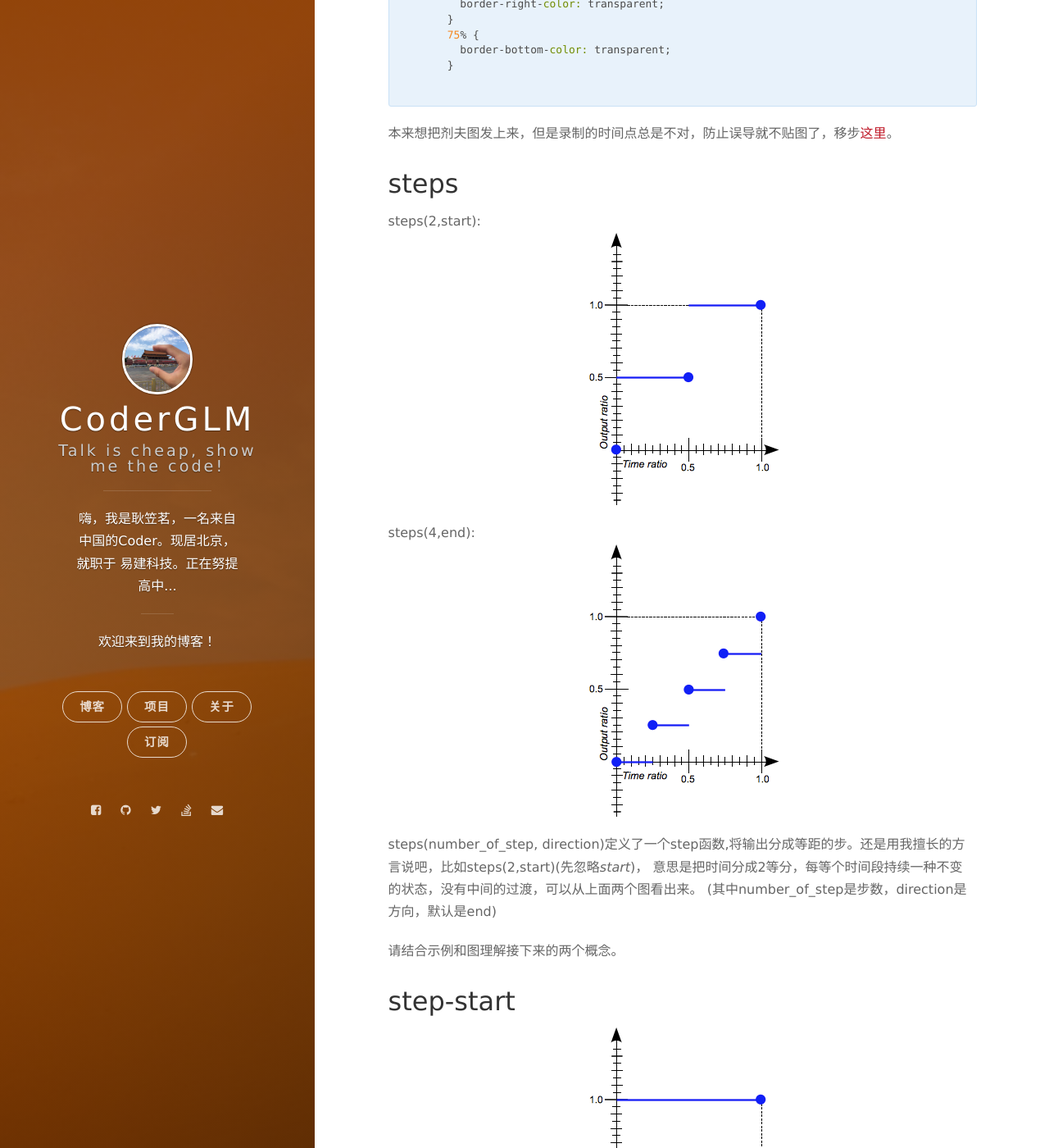
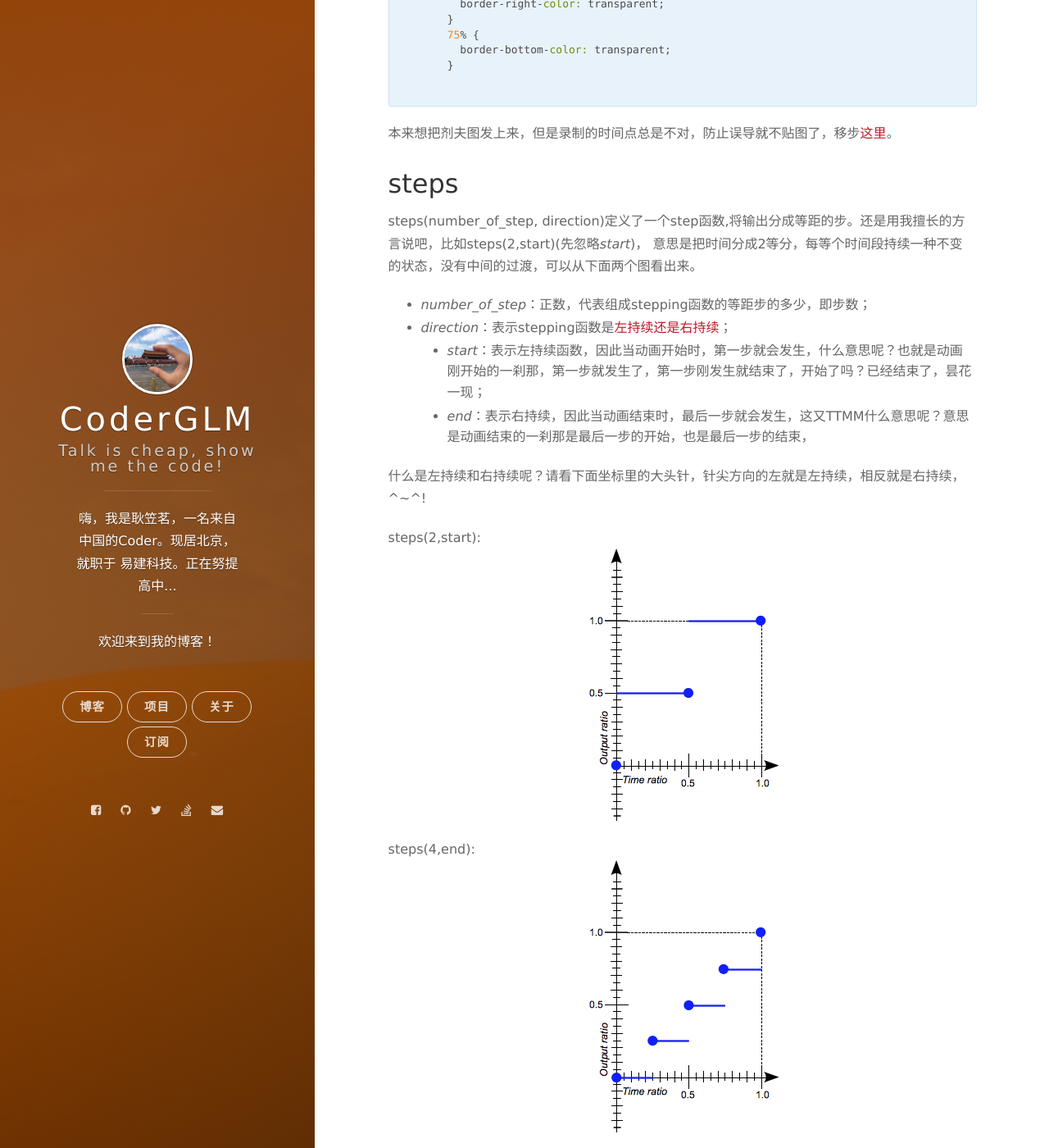
Before and after one commit to CoderLim/jekyll-based-blog, a Jekyll site: the page built from _posts/2016-11-09-css3-timing-function-steps.markdown, in a window 1280 px wide and 1400 px high, scrolled down 946 px. Shown: the whole window at 82% size. Built offline with Jekyll 4.4.1, drawn with Linux system fonts in a browser that asks for light colours; nearby versions of some CDN libraries; comment, search, counter and statistics services are not loaded; some of the changed text lies outside the part shown.

Commit message:
Update 2016-11-09-css3-timing-function-steps.markdown

````diff
--- a/_posts/2016-11-09-css3-timing-function-steps.markdown
+++ b/_posts/2016-11-09-css3-timing-function-steps.markdown
@@ -49,15 +49,22 @@ CSS:
 
 ## steps
 
+steps(number_of_step, direction)定义了一个step函数,将输出分成等距的步。还是用我擅长的方言说吧，比如steps(2,start)(先忽略*start*)，
+意思是把时间分成2等分，每等个时间段持续一种不变的状态，没有中间的过渡，可以从下面两个图看出来。
+
+- *number_of_step*：正数，代表组成stepping函数的等距步的多少，即步数；
+- *direction*：表示stepping函数是[左持续还是右持续][1]；
+  - *start*：表示左持续函数，因此当动画开始时，第一步就会发生，什么意思呢？也就是动画刚开始的一刹那，第一步就发生了，第一步刚发生就结束了，开始了吗？已经结束了，昙花一现；
+  - *end*：表示右持续，因此当动画结束时，最后一步就会发生，这又TTMM什么意思呢？意思是动画结束的一刹那是最后一步的开始，也是最后一步的结束，
+
+什么是左持续和右持续呢？请看下面坐标里的大头针，针尖方向的左就是左持续，相反就是右持续，^~^!
+
 steps\(2,start\):
 ![steps(2,start)]({{ site.imageurl }}/assets/images/2016/steps(2,start).png)
 
 steps\(4,end\):
 ![steps(4,end)]({{ site.imageurl }}/assets/images/2016/steps(4,end).png)
 
-steps(number_of_step, direction)定义了一个step函数,将输出分成等距的步。还是用我擅长的方言说吧，比如steps(2,start)(先忽略*start*)，
-意思是把时间分成2等分，每等个时间段持续一种不变的状态，没有中间的过渡，可以从上面两个图看出来。
-(其中number_of_step是步数，direction是方向，默认是end)
 
 请结合示例和图理解接下来的两个概念。
 
@@ -72,10 +79,13 @@ steps(number_of_step, direction)定义了一个step函数,将输出分成等距
 
 ![step-end]({{ site.imageurl }}/assets/images/2016/step-end.png)
 
-这个与steps(1,end)等同。在用这个函数时，动画呆在初始状态直到结束。什么意思？自己结合图理解吧，似懂非懂，
-接下来用我的姿势来告诉你这两个是怎么表现的吧，还是拿示例来说话。
+这个与steps(1,end)等同。在用这个函数时，动画呆在初始状态直到结束。阿西吧吧，什么意思？似懂非懂，
+大头针图来看，step-start和step-end都是只有一根针，凸^_^凸，卖个萌＝_＝!
 
-来看看这段动画是怎么实现的：
+
+接下来用我的姿势来告诉你这两个是怎么表现的吧，还是拿最上面的示例来说话。
+
+来看看这段4s动画的实现：
 
 ```
     @keyframes anima {
@@ -91,8 +101,7 @@ steps(number_of_step, direction)定义了一个step函数,将输出分成等距
     }
 
 ```
-
-动画设置的是4s。
+首先从数学归纳法的角度来看看规律：
 
 step-start：
 
````
Also changed, not shown: other parts of _posts/2016-11-09-css3-timing-function-steps.markdown (+5 -0 lines).
